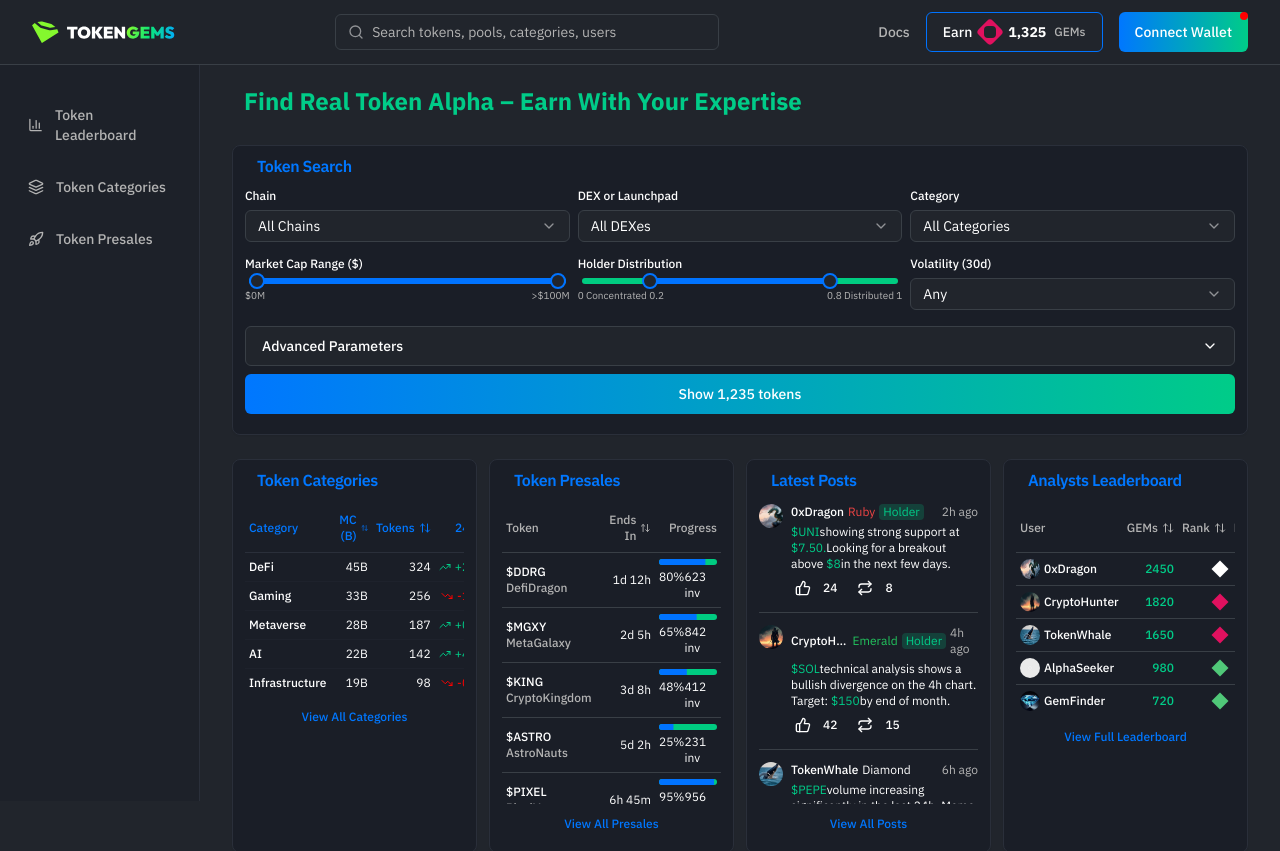
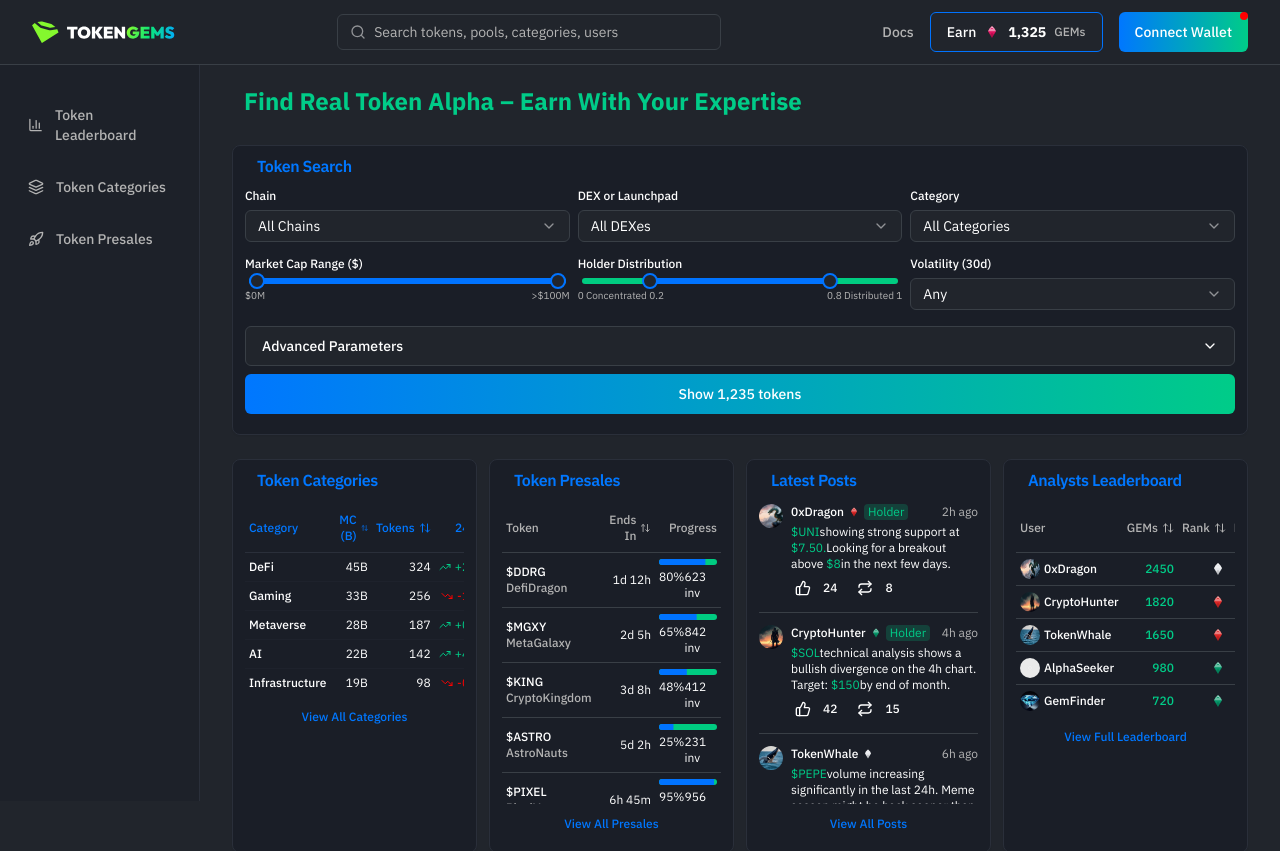
Before and after one commit to trapeza/TG-v03, a Next.js app: page / in a window 1280 px wide. Shown: the top 851 px of the page. Built offline with nearby package versions, Linux system fonts and the light colour scheme.

Commit message:
feat: enhance diamond icon with realistic proportions and faceting
Improve diamond icon structure and proportions for realism.

Co-authored-by: trapeza <6249484+trapeza@users.noreply.github.com>

```diff
--- a/app/profile/page.tsx
+++ b/app/profile/page.tsx
@@ -5,8 +5,9 @@ import { Avatar, AvatarFallback, AvatarImage } from "@/components/ui/avatar"
 import { Button } from "@/components/ui/button"
 import { Tabs, TabsContent, TabsList, TabsTrigger } from "@/components/ui/tabs"
 import { Card, CardContent } from "@/components/ui/card"
-import { Copy, Settings, Share2, Diamond, Check, ExternalLink } from "lucide-react"
+import { Copy, Settings, Share2, Check, ExternalLink } from "lucide-react"
 import LatestPostsList from "@/components/home/latest-posts-list"
+import { RankIcon } from "@/components/ui/rank-icons"
 
 export default function ProfilePage() {
   const [copied, setCopied] = useState(false)
@@ -21,6 +22,8 @@ export default function ProfilePage() {
   const handleFollow = () => {
     setFollowing(!following)
   }
+
+  const userRank = "amethyst"
 
   return (
     <div className="container py-6 space-y-6">
@@ -59,11 +62,11 @@ export default function ProfilePage() {
 
               <div className="flex flex-wrap gap-4">
                 <div className="flex items-center">
-                  <Diamond className="h-5 w-5 mr-2 text-purple-400" />
-                  <span className="font-medium text-purple-400">Amethyst</span>
+                  <RankIcon rank={userRank} size={20} className="mr-2" />
+                  <span className="font-medium capitalize">{userRank}</span>
                 </div>
                 <div className="flex items-center">
-                  <Diamond className="h-5 w-5 mr-2 text-primary-green" />
+                  <RankIcon rank="emerald" size={20} className="mr-2" />
                   <span className="font-medium">13 GEMs earned</span>
                 </div>
                 <Button variant="outline" size="sm" className="ml-auto" onClick={handleFollow}>
@@ -117,7 +120,7 @@ export default function ProfilePage() {
           <Card>
             <CardContent className="p-6">
               <div className="flex flex-col items-center justify-center py-12">
-                <Diamond className="h-12 w-12 text-muted mb-4" />
+                <RankIcon rank="emerald" size={48} className="mb-4" />
                 <h3 className="text-xl font-medium mb-2">No posts yet</h3>
                 <p className="text-muted-foreground text-center max-w-md mb-6">
                   Share your insights about tokens to earn GEMs and build your reputation.
@@ -132,7 +135,7 @@ export default function ProfilePage() {
           <Card>
             <CardContent className="p-6">
               <div className="flex flex-col items-center justify-center py-12">
-                <Diamond className="h-12 w-12 text-muted mb-4" />
+                <RankIcon rank="emerald" size={48} className="mb-4" />
                 <h3 className="text-xl font-medium mb-2">No liked posts yet</h3>
                 <p className="text-muted-foreground text-center max-w-md mb-6">
                   Like posts to save them for later and show appreciation to other analysts.
@@ -152,7 +155,7 @@ export default function ProfilePage() {
           <Card>
             <CardContent className="p-6">
               <div className="flex flex-col items-center justify-center py-12">
-                <Diamond className="h-12 w-12 text-muted mb-4" />
+                <RankIcon rank="emerald" size={48} className="mb-4" />
                 <h3 className="text-xl font-medium mb-2">No followers yet</h3>
                 <p className="text-muted-foreground text-center max-w-md mb-6">
                   Post quality content to attract followers and build your reputation.
@@ -167,7 +170,7 @@ export default function ProfilePage() {
           <Card>
             <CardContent className="p-6">
               <div className="flex flex-col items-center justify-center py-12">
-                <Diamond className="h-12 w-12 text-muted mb-4" />
+                <RankIcon rank="emerald" size={48} className="mb-4" />
                 <h3 className="text-xl font-medium mb-2">Not following anyone yet</h3>
                 <p className="text-muted-foreground text-center max-w-md mb-6">
                   Follow other analysts to see their posts in your feed.
--- a/components/home/dragon-leaderboard-table.tsx
+++ b/components/home/dragon-leaderboard-table.tsx
@@ -4,6 +4,7 @@ import { useState } from "react"
 import { Table, TableBody, TableCell, TableHead, TableHeader, TableRow } from "@/components/ui/table"
 import { Avatar, AvatarFallback, AvatarImage } from "@/components/ui/avatar"
 import { ArrowUpDown } from "lucide-react"
+import { RankIcon } from "@/components/ui/rank-icons"
 
 const users = [
   {
@@ -78,23 +79,6 @@ export default function DragonLeaderboardTable() {
     }
   }
 
-  const getRankColor = (rank: string) => {
-    switch (rank) {
-      case "diamond":
-        return "bg-[#FFFFFF]" // White
-      case "ruby":
-        return "bg-[#E0115F]" // Ruby red
-      case "emerald":
-        return "bg-[#50C878]" // Emerald green
-      case "sapphire":
-        return "bg-[#0F52BA]" // Sapphire blue
-      case "amethyst":
-        return "bg-[#9966CC]" // Amethyst purple
-      default:
-        return "bg-gray-500"
-    }
-  }
-
   const sortedUsers = [...users].sort((a, b) => {
     if (sortBy === "rank") {
       const aValue = getRankValue(a.rank)
@@ -158,10 +142,7 @@ export default function DragonLeaderboardTable() {
               <TableCell className="text-right font-medium text-primary-green py-1.5 px-1">{user.gems}</TableCell>
               <TableCell className="text-right py-1.5 px-1">
                 <div className="flex justify-end">
-                  <div
-                    className={`h-3 w-3 rotate-45 ${getRankColor(user.rank)}`}
-                    title={user.rank.charAt(0).toUpperCase() + user.rank.slice(1)}
-                  />
+                  <RankIcon rank={user.rank} size={16} className="flex-shrink-0" />
                 </div>
               </TableCell>
               <TableCell className="text-right py-1.5 px-1">{user.posts}</TableCell>
--- a/components/home/latest-posts-list.tsx
+++ b/components/home/latest-posts-list.tsx
@@ -4,6 +4,7 @@ import { useState } from "react"
 import { Button } from "@/components/ui/button"
 import { ThumbsUp, Repeat } from "lucide-react"
 import Link from "next/link"
+import { RankIcon } from "@/components/ui/rank-icons"
 
 const posts = [
   {
@@ -98,23 +99,6 @@ export default function LatestPostsList() {
     }
   }
 
-  const getRankColor = (rank: string) => {
-    switch (rank) {
-      case "diamond":
-        return "text-white"
-      case "ruby":
-        return "text-red-500"
-      case "emerald":
-        return "text-green-500"
-      case "sapphire":
-        return "text-blue-500"
-      case "amethyst":
-        return "text-purple-500"
-      default:
-        return "text-gray-500"
-    }
-  }
-
   const formatContent = (content: string) => {
     return content.split(" ").map((word, index) => {
       if (word.startsWith("$") && word.length > 1) {
@@ -144,9 +128,7 @@ export default function LatestPostsList() {
             <div className="flex-1 min-w-0">
               <div className="flex items-center gap-1">
                 <span className="font-medium truncate">{post.user.name}</span>
-                <span className={`text-xs ${getRankColor(post.user.rank)}`}>
-                  {post.user.rank.charAt(0).toUpperCase() + post.user.rank.slice(1)}
-                </span>
+                <RankIcon rank={post.user.rank} size={12} className="flex-shrink-0" />
                 {post.isHolder && (
                   <span className="text-xs bg-primary-green/20 text-primary-green px-1 rounded">Holder</span>
                 )}
--- a/components/layout/navbar.tsx
+++ b/components/layout/navbar.tsx
@@ -14,6 +14,7 @@ import {
 } from "@/components/ui/dropdown-menu"
 import SearchModal from "@/components/search/search-modal"
 import EarnModal from "@/components/earn/earn-modal"
+import { EarnDiamondIcon } from "@/components/ui/rank-icons"
 
 export default function Navbar() {
   const [isSearchOpen, setIsSearchOpen] = useState(false)
@@ -76,9 +77,7 @@ export default function Navbar() {
             onClick={() => setIsEarnOpen(true)}
           >
             <span className="font-medium">Earn</span>
-            <div className="h-5 w-5 rotate-45 bg-[#E0115F] rounded-sm flex items-center justify-center">
-              <div className="h-3 w-3 rotate-45 bg-background rounded-sm"></div>
-            </div>
+            <EarnDiamondIcon size={20} />
             <span className="font-bold">1,325</span>
             <span className="text-xs text-muted-foreground">GEMs</span>
           </Button>
--- /dev/null
+++ b/components/ui/rank-icons.tsx
@@ -0,0 +1,101 @@
+interface RankIconProps {
+  rank: string
+  size?: number
+  className?: string
+}
+
+export function RankIcon({ rank, size = 16, className = "" }: RankIconProps) {
+  const getRankColor = (rank: string) => {
+    switch (rank) {
+      case "diamond":
+        return "#E5E7EB" // Light gray/white
+      case "ruby":
+        return "#DC2626" // Red
+      case "emerald":
+        return "#059669" // Green
+      case "sapphire":
+        return "#2563EB" // Blue
+      case "amethyst":
+        return "#7C3AED" // Purple
+      default:
+        return "#6B7280" // Gray
+    }
+  }
+
+  const color = getRankColor(rank)
+
+  return (
+    <svg
+      width={size}
+      height={size}
+      viewBox="0 0 24 24"
+      fill="none"
+      xmlns="http://www.w3.org/2000/svg"
+      className={className}
+    >
+      {/* Diamond outline with proper proportions */}
+      <path
+        d="M12 3 L16 7 L18 11 L12 21 L6 11 L8 7 Z"
+        fill={color}
+        stroke="rgba(0,0,0,0.1)"
+        strokeWidth="0.3"
+        strokeLinejoin="round"
+      />
+
+      {/* Top table facet */}
+      <path d="M8 7 L16 7 L18 11 L6 11 Z" fill="rgba(255,255,255,0.4)" />
+
+      {/* Crown facets */}
+      <path d="M12 3 L16 7 L14 7 L12 5 Z" fill="rgba(255,255,255,0.6)" />
+      <path d="M12 3 L8 7 L10 7 L12 5 Z" fill="rgba(255,255,255,0.5)" />
+
+      {/* Left pavilion facet */}
+      <path d="M6 11 L12 21 L9 16 Z" fill="rgba(255,255,255,0.2)" />
+
+      {/* Right pavilion facet */}
+      <path d="M18 11 L12 21 L15 16 Z" fill="rgba(0,0,0,0.2)" />
+
+      {/* Center pavilion shadow */}
+      <path d="M9 16 L12 21 L15 16 L12 13 Z" fill="rgba(0,0,0,0.15)" />
+    </svg>
+  )
+}
+
+// Special diamond icon for the Earn button
+export function EarnDiamondIcon({ size = 20, className = "" }: { size?: number; className?: string }) {
+  return (
+    <svg
+      width={size}
+      height={size}
+      viewBox="0 0 24 24"
+      fill="none"
+      xmlns="http://www.w3.org/2000/svg"
+      className={className}
+    >
+      {/* Diamond outline with proper proportions */}
+      <path
+        d="M12 3 L16 7 L18 11 L12 21 L6 11 L8 7 Z"
+        fill="#E0115F"
+        stroke="rgba(0,0,0,0.1)"
+        strokeWidth="0.3"
+        strokeLinejoin="round"
+      />
+
+      {/* Top table facet */}
+      <path d="M8 7 L16 7 L18 11 L6 11 Z" fill="rgba(255,255,255,0.5)" />
+
+      {/* Crown facets */}
+      <path d="M12 3 L16 7 L14 7 L12 5 Z" fill="rgba(255,255,255,0.7)" />
+      <path d="M12 3 L8 7 L10 7 L12 5 Z" fill="rgba(255,255,255,0.6)" />
+
+      {/* Left pavilion facet */}
+      <path d="M6 11 L12 21 L9 16 Z" fill="rgba(255,255,255,0.3)" />
+
+      {/* Right pavilion facet */}
+      <path d="M18 11 L12 21 L15 16 Z" fill="rgba(0,0,0,0.3)" />
+
+      {/* Center pavilion shadow */}
+      <path d="M9 16 L12 21 L15 16 L12 13 Z" fill="rgba(0,0,0,0.2)" />
+    </svg>
+  )
+}
```
